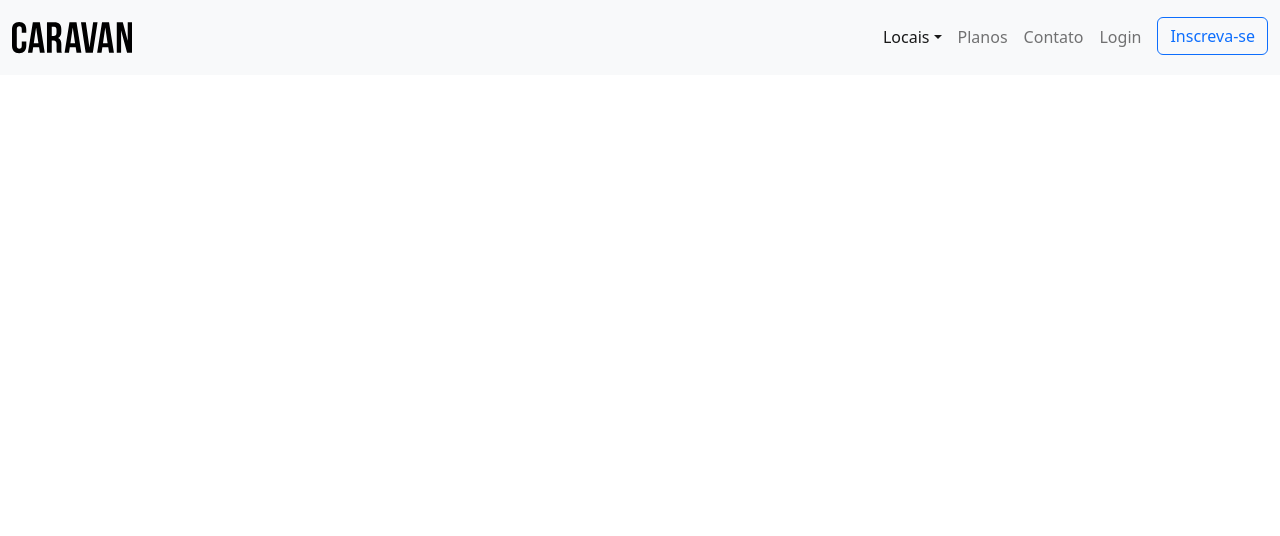
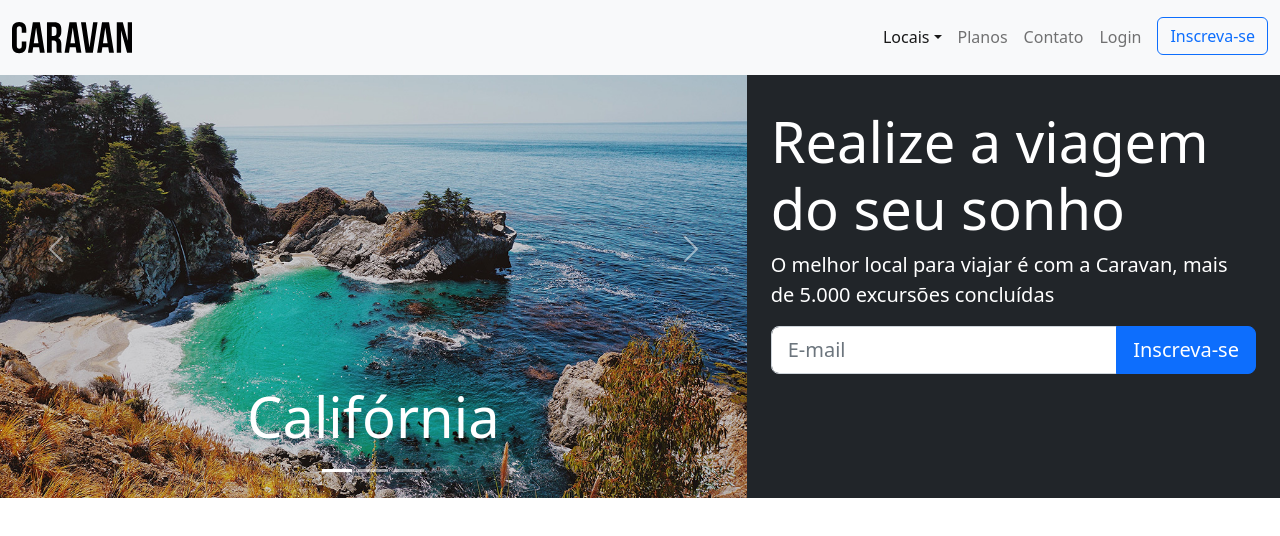
Before and after one commit to Leoodaviid/Caravan, a plain HTML site: page index.html in a window 1280 px wide. Drawn offline with nearby package versions, Linux system fonts and the light colour scheme; files that its build step writes are made by us from their sources; files whose address does not match are found by name.

Commit message:
adicionando carousel + input inscreva-se

```diff
--- a/index.html
+++ b/index.html
@@ -62,6 +62,58 @@
         </div>
       </div>
     </nav>
+    <!-- Slide -->
+    <section class="container-fluid">
+      <div class="row bg-dark text-white">
+        <div class="col-lg-7 p-0">
+          <div id="carouselCidades" class="carousel slide" data-bs-ride="true">
+            <div class="carousel-indicators">
+              <button type="button" data-bs-target="#carouselCidades" data-bs-slide-to="0" class="active" aria-current="true" aria-label="Slide 1"></button>
+              <button type="button" data-bs-target="#carouselCidades" data-bs-slide-to="1" aria-label="Slide 2"></button>
+              <button type="button" data-bs-target="#carouselCidades" data-bs-slide-to="2" aria-label="Slide 3"></button>
+            </div>
+            <div class="carousel-inner">
+              <div class="carousel-item active">
+                <img src="./img/california.jpg" class="d-block w-100" alt="California">
+                <div class="carousel-caption">
+                  <h3 class="display-4">Califórnia</h3>
+                </div>
+              </div>
+              <div class="carousel-item">
+                <img src="./img/paris.jpg" class="d-block w-100" alt="Paris">
+                <div class="carousel-caption">
+                  <h3 class="display-4">Paris</h3>
+                </div>
+              </div>
+              <div class="carousel-item">
+                <img src="./img/dublin.jpg" class="d-block w-100" alt="Dublin">
+                <div class="carousel-caption">
+                  <h3 class="display-4">Dublin</h3>
+                </div>
+              </div>
+            </div>
+            <button class="carousel-control-prev" type="button" data-bs-target="#carouselCidades" data-bs-slide="prev">
+              <span class="carousel-control-prev-icon" aria-hidden="true"></span>
+              <span class="visually-hidden">Anterior</span>
+            </button>
+            <button class="carousel-control-next" type="button" data-bs-target="#carouselCidades" data-bs-slide="next">
+              <span class="carousel-control-next-icon" aria-hidden="true"></span>
+              <span class="visually-hidden">Próximo</span>
+            </button>
+          </div>
+        </div>
+        <div class="col-lg-5 p-4 align-self-center">
+          <h1 class="display-4">Realize a viagem do seu sonho</h1>
+          <p class="lead">O melhor local para viajar é com a Caravan, mais de 5.000 excursões concluídas </p>
+          <form action="">
+            <div class="input-group input-group-lg mb-3">
+              <input type="text" class="form-control" placeholder="E-mail" aria-label="Email" aria-describedby="button-addon2">
+              <button class="btn btn-primary" type="button" id="button-addon2">Inscreva-se</button>
+            </div>
+          </form>
+        </div>
+      </div>
+    </section>
 
 
 
```
